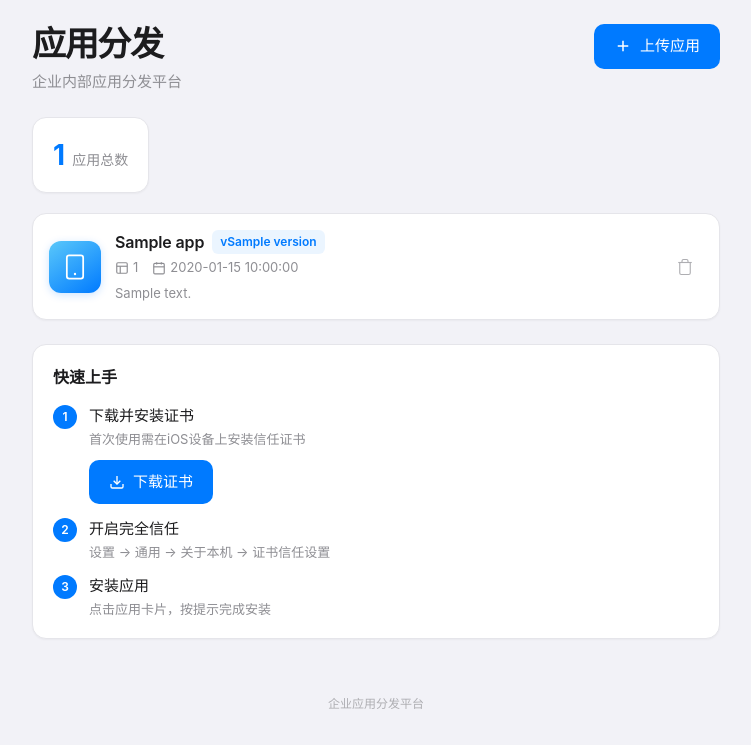
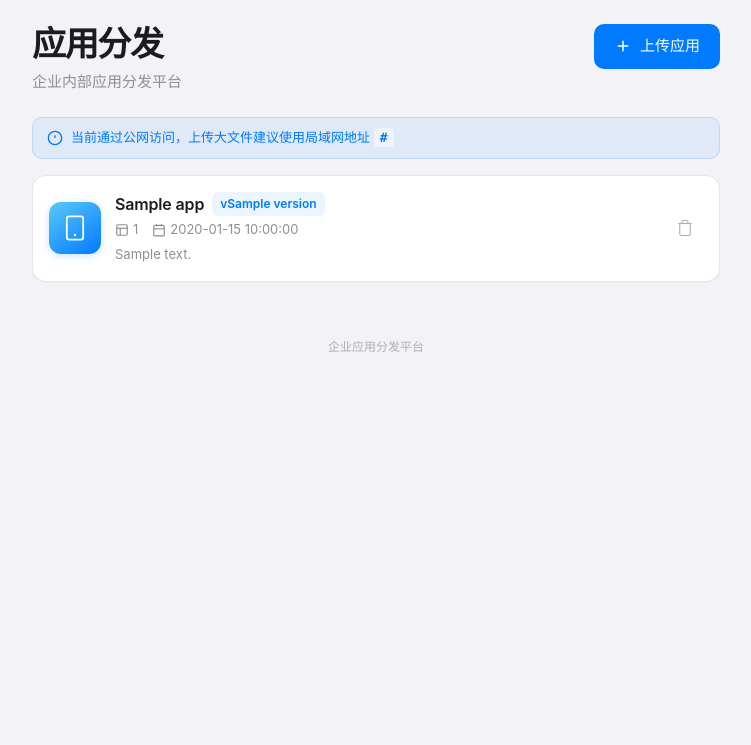
Before and after one commit to LinChengRain/localservice, a Python web app: template templates/index.html in a window 1280 px wide. Shown: the part 56-801 px from the top of the page, without its empty margins (264-1015 px from the left). After the commit the page ends 408 px from the top, so only its background shows below. Run offline with Jinja, Linux system fonts and the light colour scheme; the template is opened without the code that fills it: most values are stand-ins (such as "Sample title", 1, 10 or a date in 2020).

Commit message:
feat: 智能识别访问来源，优化上传体验
- 自动检测局域网/公网访问
- 公网访问时显示局域网上传地址提示
- 上传页面显示超时警告
- 统一地址访问体验

```diff
--- a/static/style.css
+++ b/static/style.css
@@ -187,6 +187,33 @@ body {
 
 .btn-cert-sm:hover {
     background: var(--primary-light);
+}
+
+.notice-bar {
+    display: flex;
+    align-items: center;
+    gap: 0.5rem;
+    padding: 0.625rem 0.875rem;
+    margin-bottom: 1rem;
+    background: var(--primary-bg);
+    border-radius: var(--radius-sm);
+    font-size: 0.8125rem;
+    color: var(--primary);
+    border: 1px solid rgba(0,122,255,0.15);
+}
+
+.notice-warning {
+    background: rgba(255,149,0,0.08);
+    color: #ff9500;
+    border-color: rgba(255,149,0,0.2);
+}
+
+.notice-bar code {
+    font-family: 'SF Mono', SFMono-Regular, Menlo, monospace;
+    background: rgba(255,255,255,0.5);
+    padding: 0.125rem 0.375rem;
+    border-radius: 4px;
+    font-weight: 600;
 }
 
 .btn-icon {
--- a/templates/index.html
+++ b/templates/index.html
@@ -16,14 +16,18 @@
     </a>
 </div>
 
+{% if not is_lan %}
+<div class="notice-bar">
+    <svg width="16" height="16" viewBox="0 0 24 24" fill="none" stroke="currentColor" stroke-width="2">
+        <circle cx="12" cy="12" r="10"/>
+        <line x1="12" y1="8" x2="12" y2="12"/>
+        <line x1="12" y1="16" x2="12" y2="16"/>
+    </svg>
+    <span>当前通过公网访问，上传大文件建议使用局域网地址 <code>{{ lan_url }}</code></span>
+</div>
+{% endif %}
+
 {% if apps %}
-<div class="stats-bar">
-    <div class="stat-item">
-        <span class="stat-number">{{ apps|length }}</span>
-        <span class="stat-label">应用总数</span>
-    </div>
-</div>
-
 <div class="apps-list">
     {% for app in apps %}
     <a href="{{ url_for('install', app_id=app.id) }}" class="app-row">
@@ -81,41 +85,6 @@
     {% endfor %}
 </div>
 
-<div class="guide-section">
-    <h2>快速上手</h2>
-    <div class="guide-steps">
-        <div class="guide-step">
-            <div class="step-number">1</div>
-            <div class="step-content">
-                <h4>下载并安装证书</h4>
-                <p>首次使用需在iOS设备上安装信任证书</p>
-                <a href="{{ url_for('download_cert') }}" class="btn btn-cert">
-                    <svg width="16" height="16" viewBox="0 0 24 24" fill="none" stroke="currentColor" stroke-width="2">
-                        <path d="M21 15v4a2 2 0 0 1-2 2H5a2 2 0 0 1-2-2v-4"/>
-                        <polyline points="7 10 12 15 17 10"/>
-                        <line x1="12" y1="15" x2="12" y2="3"/>
-                    </svg>
-                    下载证书
-                </a>
-            </div>
-        </div>
-        <div class="guide-step">
-            <div class="step-number">2</div>
-            <div class="step-content">
-                <h4>开启完全信任</h4>
-                <p>设置 → 通用 → 关于本机 → 证书信任设置</p>
-            </div>
-        </div>
-        <div class="guide-step">
-            <div class="step-number">3</div>
-            <div class="step-content">
-                <h4>安装应用</h4>
-                <p>点击应用卡片，按提示完成安装</p>
-            </div>
-        </div>
-    </div>
-</div>
-
 {% else %}
 <div class="empty-state">
     <div class="empty-icon">
```
Also changed, not shown: app.py (+24 -0 lines), templates/upload.html (+11 -0 lines).
